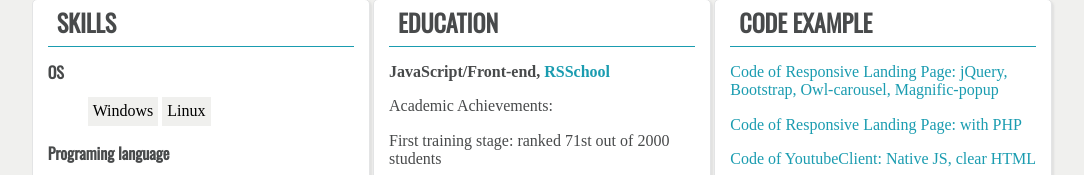
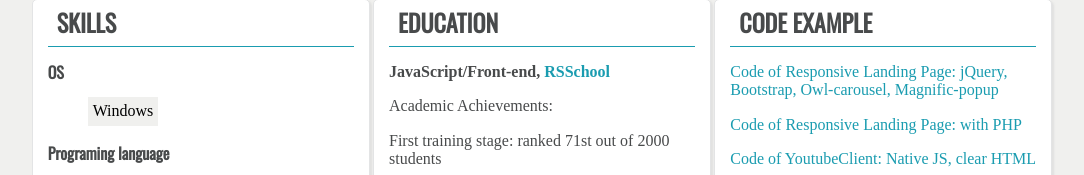
Before and after one commit to yalatan/yalatan.github.io, a plain HTML site: page index.html in a window 1280 px wide. Shown: the part 391-566 px from the top of the page, without its empty margins (98-1182 px from the left). Drawn offline with nearby package versions, Linux system fonts and the light colour scheme.

Commit message:
Update index.html

```diff
--- a/index.html
+++ b/index.html
@@ -56,7 +56,6 @@
                 <h3 class="skil-title">OS</h3>
                 <ul class="ul-skils">
                     <li>Windows</li>
-                    <li>Linux</li>
                 </ul>
 
                 <h3 class="skil-title">Programing language</h3>
```
